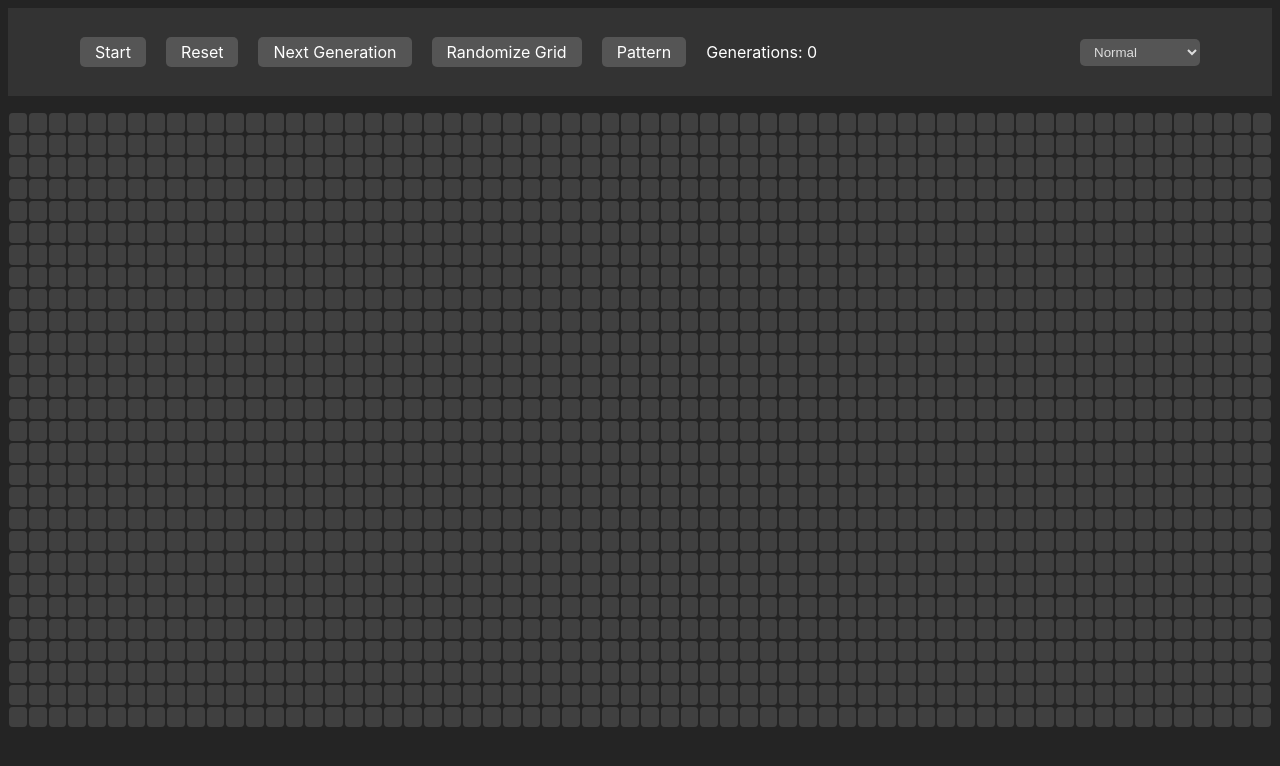
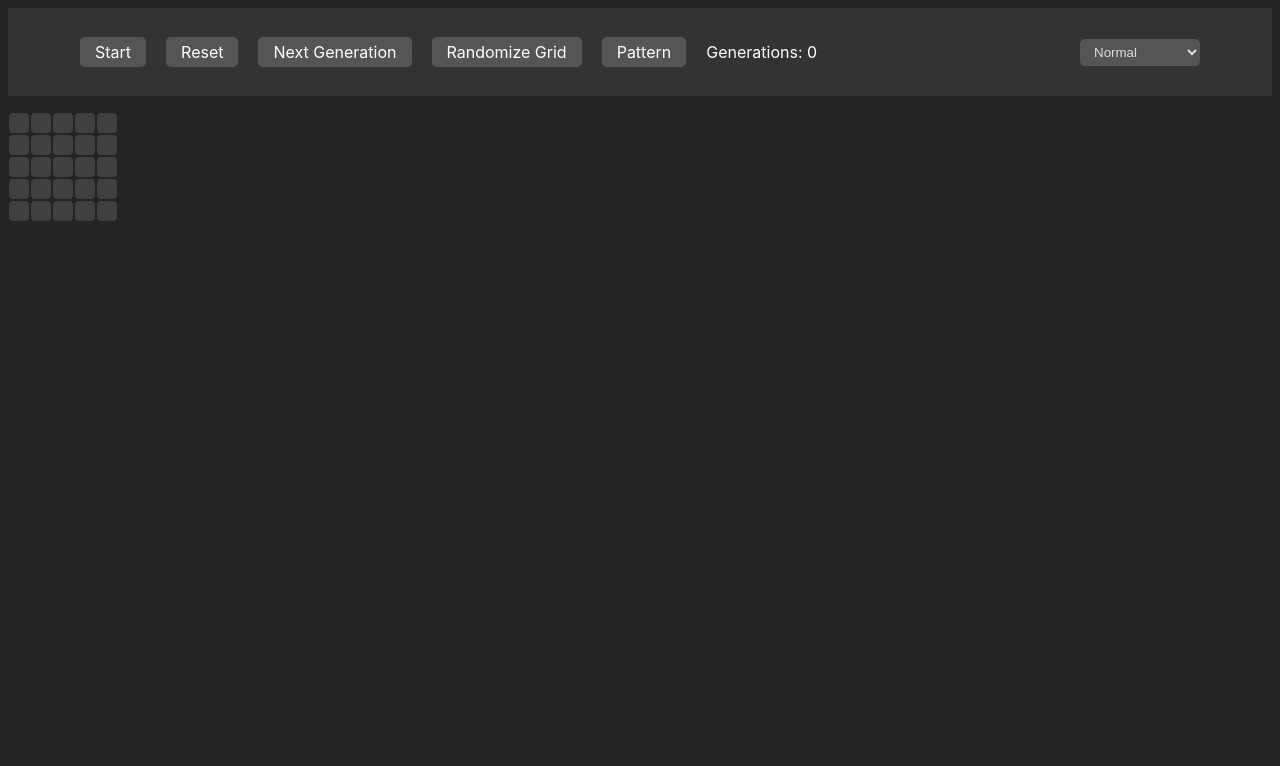
Before and after one commit to Gunnar50/conway-game-of-life-react-typescript, a React (Vite) app: page / in a window 1280 px wide. Shown: the top 766 px of the page. Built offline with nearby package versions, Linux system fonts and the light colour scheme.

Commit message:
refractor

```diff
--- a/src/App.tsx
+++ b/src/App.tsx
@@ -15,7 +15,7 @@ function App() {
 			setDimensions({ height, width });
 		};
 
-		calculateDimensions();
+		// calculateDimensions();
 
 		return () => window.removeEventListener("resize", calculateDimensions);
 	}, []);
```
